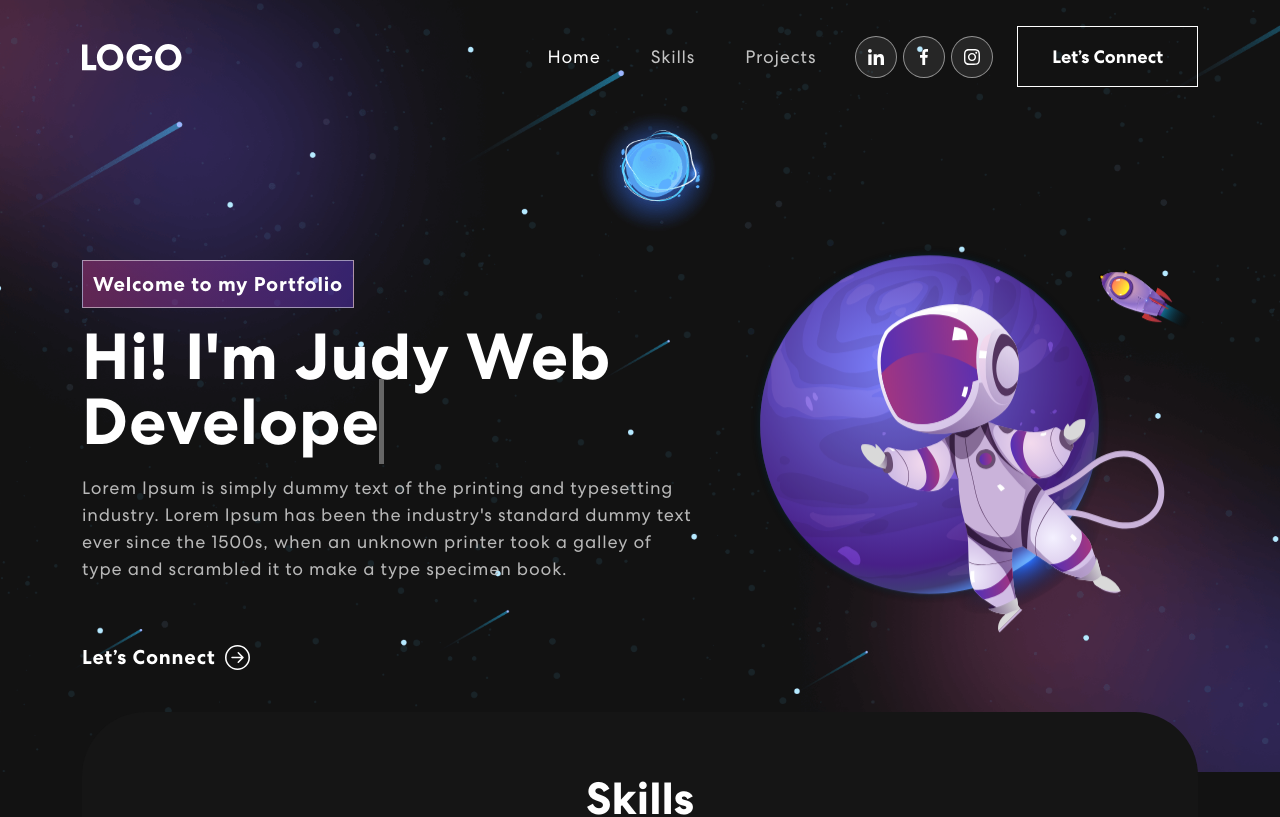
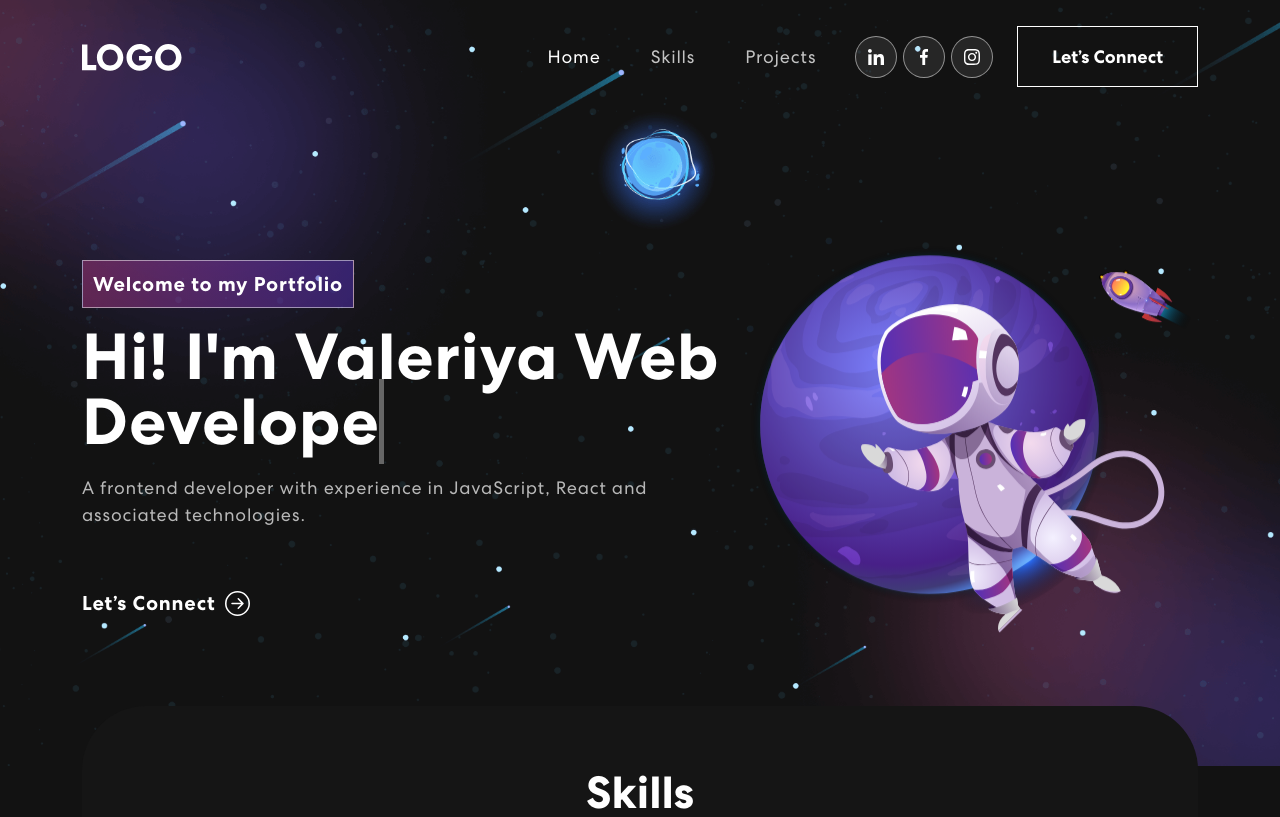
Before and after one commit to Valeriya266/portfolio, a React (Create React App) app: page / in a window 1280 px wide. Shown: the top 817 px of the page. Built offline with nearby package versions, Linux system fonts and the light colour scheme; no server answers.

Commit message:
add portfolio site

```diff
--- a/src/components/Banner.js
+++ b/src/components/Banner.js
@@ -56,8 +56,8 @@ export const Banner = () => {
               {({ isVisible }) =>
               <div className={isVisible ? "animate__animated animate__fadeIn" : ""}>
                 <span className="tagline">Welcome to my Portfolio</span>
-                <h1>{`Hi! I'm Judy`} <span className="txt-rotate" dataPeriod="1000" data-rotate='[ "Web Developer", "Web Designer", "UI/UX Designer" ]'><span className="wrap">{text}</span></span></h1>
-                  <p>Lorem Ipsum is simply dummy text of the printing and typesetting industry. Lorem Ipsum has been the industry's standard dummy text ever since the 1500s, when an unknown printer took a galley of type and scrambled it to make a type specimen book.</p>
+                <h1>{`Hi! I'm Valeriya`} <span className="txt-rotate" dataPeriod="1000" data-rotate='[ "Frontend Developer", "ReactJS Designer", "Web Designer" ]'><span className="wrap">{text}</span></span></h1>
+                  <p>A frontend developer with experience in JavaScript, React and associated technologies.</p>
                   <button onClick={() => console.log('connect')}>Let’s Connect <ArrowRightCircle size={25} /></button>
               </div>}
             </TrackVisibility>
--- a/src/components/NavBar.js
+++ b/src/components/NavBar.js
@@ -50,7 +50,7 @@ export const NavBar = () => {
             </Nav>
             <span className="navbar-text">
               <div className="social-icon">
-                <a href="www.linkedin.com/in/valeriya-stoyan-2085a621b"><img src={navIcon1} alt="" /></a>
+                <a href="https://www.linkedin.com/in/valeriya-stoyan-2085a621b"><img src={navIcon1} alt="" /></a>
                 <a href="https://www.facebook.com/valeria.st26"><img src={navIcon2} alt="" /></a>
                 <a href="https://www.instagram.com/valeriyastoyan26/"><img src={navIcon3} alt="" /></a>
               </div>
```
